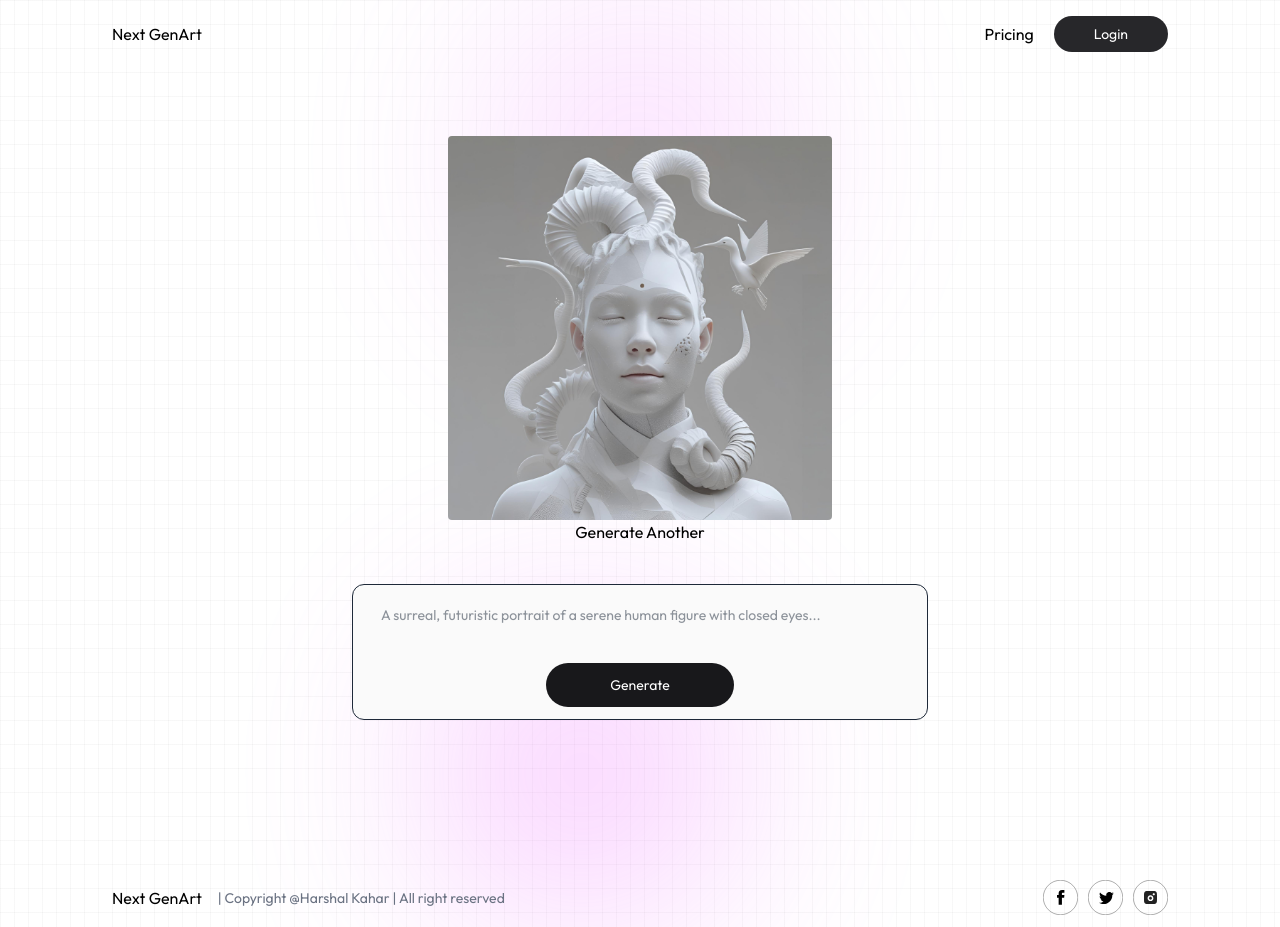
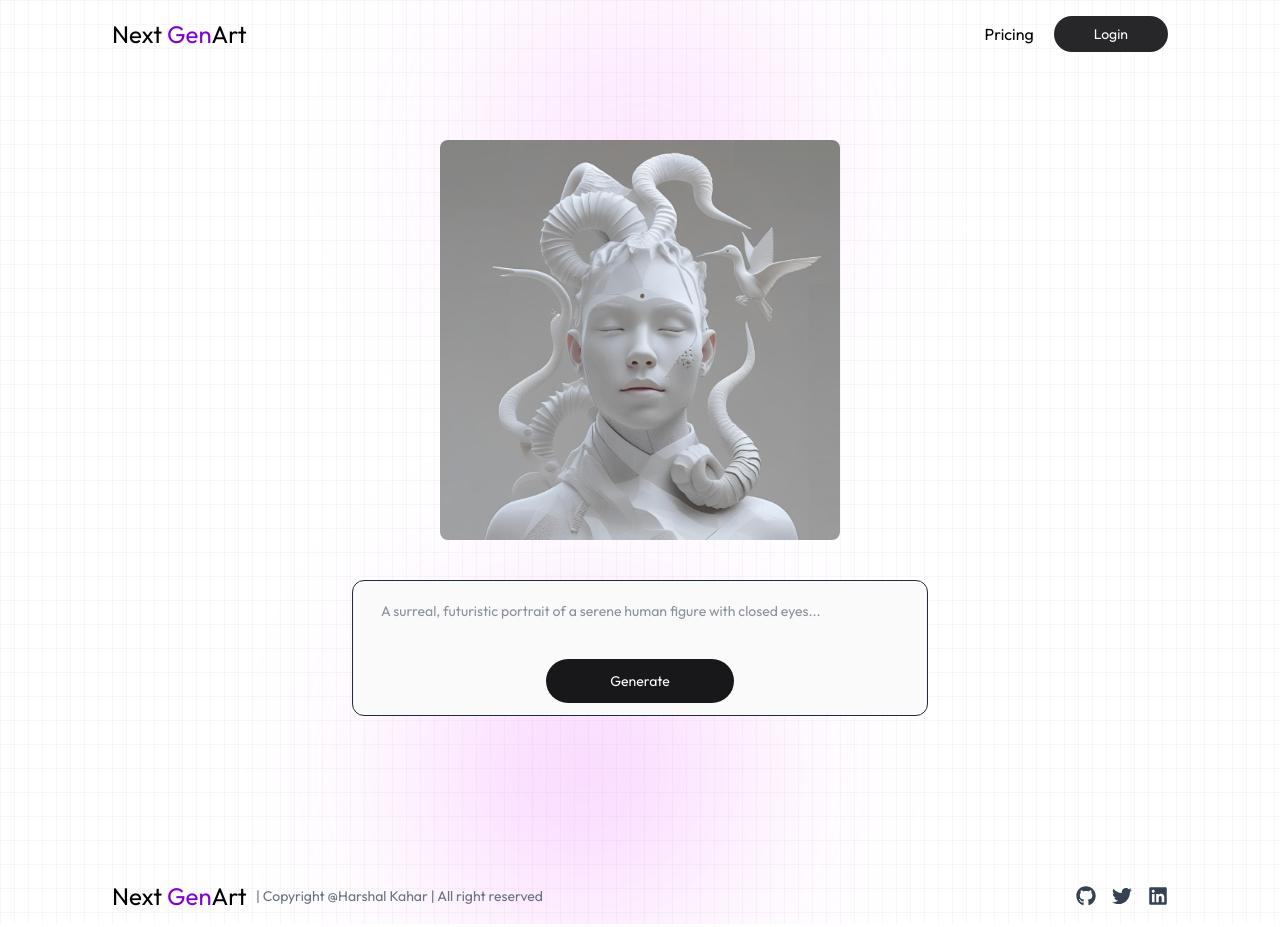
Before and after one commit to harshal255/next-genart, a Next.js app in the folder client/: page /result in a window 1280 px wide. Built offline with nearby package versions, Linux system fonts and the light colour scheme; no server answers.

Commit message:
image optimization with next/image

```diff
--- a/client/app/buy/page.tsx
+++ b/client/app/buy/page.tsx
@@ -1,5 +1,4 @@
 /* eslint-disable @typescript-eslint/no-explicit-any */
-/* eslint-disable @next/next/no-img-element */
 'use client';
 import React, { useContext } from "react";
 import { plans } from "@/app/assets";
@@ -79,7 +78,6 @@ const BuyCredit = () => {
             key={index}
             className="bg-white drop-shadow-sm rounded-lg py-12 px-8 text-gray-600 hover:scale-105 transition-all duration-500"
           >
-            {/* <img src={assets.logo_icon} alt="" width={40} /> */}
             <p className="mt-3 mb-1 font-semibold">{item.id}</p>
             <p className="text-sm">{item.desc}</p>
             <p className="mt-6">
--- a/client/app/layout.tsx
+++ b/client/app/layout.tsx
@@ -4,7 +4,7 @@ import "./globals.css";
 import AppContextProvider from "@/context/AppContext";
 import Navbar from "@/components/Navbar";
 import Footer from "@/components/Footer";
-import { toast, ToastContainer } from "react-toastify";
+import { ToastContainer } from "react-toastify";
 import 'react-toastify/dist/ReactToastify.css';
 import Script from "next/script";
 import { cookies } from "next/headers";
@@ -37,7 +37,7 @@ export default async function RootLayout({
       }
 
     } catch (error: any) {
-      toast.error(error.message);
+      console.log(error.message);
     }
   }
 
--- a/client/app/result/page.tsx
+++ b/client/app/result/page.tsx
@@ -1,10 +1,10 @@
-/* eslint-disable @next/next/no-img-element */
 'use client';
 import React, { FormEvent, useContext, useState } from "react";
 import { assets } from "@/app/assets";
 import { motion } from "framer-motion";
 import Loader from "@/components/Loader";
 import { AppContext } from "@/context/AppContext";
+import Image from "next/image";
 
 
 const Result = () => {
@@ -40,7 +40,15 @@ const Result = () => {
     >
       <div>
         <div className="relative">
-          <img src={image} alt="" className="max-w-sm rounded" />
+          <div className="relative w-64 h-64 sm:w-[400px] sm:h-[400px]">
+            <Image
+              src={image}
+              alt="Responsive image"
+              priority
+              fill
+              className="object-cover rounded-lg"
+            />
+          </div>
           <span
             className={`absolute bottom-0 left-0 h-1 bg-gradient-to-r from-pink-500 to-violet-500
               transition-all  ${loading ? "w-full duration-[10s]" : "w-0 duration-[0s]"
@@ -52,8 +60,6 @@ const Result = () => {
         )}
 
       </div>
-
-      <p>Generate Another</p>
       {!isImageLoaded && (
         <div className="flex flex-col w-full max-w-xl bg-neutral-50 text-gray-800 rounded-xl text-sm mt-10 border p-3">
           <textarea
--- a/client/components/Description.tsx
+++ b/client/components/Description.tsx
@@ -1,8 +1,8 @@
-/* eslint-disable @next/next/no-img-element */
 'use client';
 import React from "react";
 import { assets } from "@/app/assets";
 import { motion } from "framer-motion"
+import Image from "next/image";
 
 
 const Description = () => {
@@ -19,9 +19,13 @@ const Description = () => {
       <p className="text-gray-500 mb-8">Turn your imagination into visuals</p>
 
       <div className="flex flex-col gap-5 md:gap-14 md:flex-row items-center">
-        <img
+        <Image
           src={assets.sample_img_3}
           alt=""
+          width={400}
+          height={400}
+          quality={85}
+          loading="lazy"
           className="w-80 xl:w-96 rounded-lg"
         />
         <div>
--- a/client/components/Footer.tsx
+++ b/client/components/Footer.tsx
@@ -1,26 +1,40 @@
-/* eslint-disable @next/next/no-img-element */
 import React from "react";
-import { assets } from "@/app/assets";
-
+import { FaGithub, FaTwitter, FaLinkedin } from 'react-icons/fa';
 
 const Footer = () => {
   return (
     <div className="flex items-center justify-between gap-4 py-3 mt-20">
-      <div className="logo">
-        {/* <img
-            src={assets.MyLogo}
-            alt="Image failed to load"
-            className="w-full h-auto object-contain cursor-pointer"
-          /> */}
-        Next GenArt
+      <div className="w-20 sm:w-20 lg:w-32 logo text-2xl text-nowrap">
+        Next <span className="text-purple-700">Gen</span>Art
       </div>
       <p className="flex-1 border-gray-400 text-sm text-gray-500 max-sm:hidden">
         | Copyright @Harshal Kahar | All right reserved
       </p>
-      <div className="flex gap-2.5">
-        <img src={assets.facebook_icon} alt="" className="cursor-pointer" />
-        <img src={assets.twitter_icon} alt="" className="cursor-pointer" />
-        <img src={assets.instagram_icon} alt="" className="cursor-pointer" />
+      <div className="flex gap-4">
+        <a
+          href="https://github.com/harshal255"
+          target="_blank"
+          rel="noopener noreferrer"
+          className="text-xl text-gray-700 cursor-pointer transition-transform duration-200 hover:scale-110 hover:text-purple-700"
+        >
+          <FaGithub />
+        </a>
+        <a
+          href="https://twitter.com/harshalkahar389"
+          target="_blank"
+          rel="noopener noreferrer"
+          className="text-xl text-gray-700 cursor-pointer transition-transform duration-200 hover:scale-110 hover:text-purple-700"
+        >
+          <FaTwitter />
+        </a>
+        <a
+          href="https://www.linkedin.com/in/harshal-kahar-4115a321b/"
+          target="_blank"
+          rel="noopener noreferrer"
+          className="text-xl text-gray-700 cursor-pointer transition-transform duration-200 hover:scale-110 hover:text-purple-700"
+        >
+          <FaLinkedin />
+        </a>
       </div>
     </div>
   );
--- a/client/components/GenerateButton.tsx
+++ b/client/components/GenerateButton.tsx
@@ -5,6 +5,7 @@ import { assets } from "@/app/assets";
 import { motion } from 'framer-motion'
 import { useRouter } from "next/navigation";
 import { AppContext } from "@/context/AppContext";
+import Image from "next/image";
 
 
 const GenerateButton = () => {
@@ -34,7 +35,12 @@ const GenerateButton = () => {
         onClick={onClickHandler}
       >
         Generate Images
-        <img src={assets.star_group} alt="" className="h-6" />
+        <Image
+          width={25}
+          height={6}
+          loading="lazy"
+          quality={10}
+          src={assets.star_group} alt="" className="h-6" />
       </button>
     </motion.div>
   );
--- a/client/components/Navbar.tsx
+++ b/client/components/Navbar.tsx
@@ -1,10 +1,10 @@
-/* eslint-disable @next/next/no-img-element */
 'use client';
 import React, { useContext, useState, useEffect } from "react";
 import { assets } from "@/app/assets";
 import Link from "next/link";
 import { AppContext } from "@/context/AppContext";
 import { useRouter } from "next/navigation";
+import Image from "next/image";
 
 const Navbar = () => {
   const { user, setShowLogin, logout, credit } = useContext(AppContext)!;
@@ -23,13 +23,8 @@ const Navbar = () => {
   return (
     <div className="flex items-center justify-between py-4">
       <Link href={"/"}>
-        <div className="w-20 sm:w-20 lg:w-32 logo">
-          {/* <img
-            src={assets.MyLogo}
-            alt="Image failed to load"
-            className="w-full h-auto object-contain cursor-pointer"
-          /> */}
-          Next GenArt
+        <div className="w-20 sm:w-20 lg:w-32 logo text-2xl text-nowrap">
+          Next <span className="text-purple-700">Gen</span>Art
         </div>
       </Link>
 
@@ -43,7 +38,9 @@ const Navbar = () => {
               onClick={() => NavigateToBuy()}
               className="flex items-center gap-2 bg-blue-100 px-4 sm:px-6 py-1.5 sm:py-3 rounded-full hover:scale-105 transition-all duration-700"
             >
-              <img className="w-5" src={assets.credit_star} alt="" />
+              <Image width={5} height={5} className="w-5" src={assets.credit_star} alt=""
+                loading="lazy"
+                quality={75} />
               <p className="text-xs sm:text-sm font-medium text-black ">
                 Credit left : {credit}
               </p>
@@ -53,11 +50,9 @@ const Navbar = () => {
               {" ".concat(user.name!)}
             </p>
             <div className="relative group">
-              <img
-                src={assets.profile_icon}
-                alt=""
-                className="w-10 drop-shadow"
-              />
+              <Image width={10} height={10} className="w-10 drop-shadow" src={assets.profile_icon} alt=""
+                loading="lazy"
+                quality={75} />
               <div className="absolute hidden group-hover:block top-0 right-0 z-10 text-black rounded pt-12 ">
                 <ul className="list-none m-0 p-2 bg-white rounded-md text-sm drop-shadow-sm hover:bg-zinc-200 hver:text-black">
                   <li
--- a/client/components/Steps.tsx
+++ b/client/components/Steps.tsx
@@ -4,6 +4,7 @@
 import React from "react";
 import { stepsData } from "@/app/assets";
 import { motion } from "framer-motion"
+import Image from "next/image";
 
 
 const Steps = () => {
@@ -24,7 +25,14 @@ const Steps = () => {
             key={index}
             className="flex items-center gap-4 p-5 px-8 bg-white rounded-lg shadow-md cursor-pointer hover:scale-[1.02] transition-all duration-300"
           >
-            <img src={item.icon} alt="" width={40} height={40} />
+            <Image
+              src={item.icon}
+              alt="Item Icon"
+              width={40}
+              height={40}
+              quality={50}
+              loading="lazy"
+            />
             <div>
               <h2
                 className="text-cl font-med
--- a/client/components/Testimonials.tsx
+++ b/client/components/Testimonials.tsx
@@ -3,6 +3,7 @@
 import React from "react";
 import { assets, testimonialsData } from "@/app/assets";
 import { motion } from 'framer-motion'
+import Image from "next/image";
 
 const Testimonials = () => {
   return (
@@ -24,9 +25,13 @@ const Testimonials = () => {
             className="bg-white/20 p-12 rounded-lg shadow-md w-80 m-auto cursor-pointer hover:scale-[1.02] transition-all duration-300"
           >
             <div className="flex flex-col items-center ">
-              <img
+              <Image
                 src={testimonial.image}
-                alt=""
+                alt="User"
+                width={56}
+                height={56}
+                quality={50}
+                loading="lazy"
                 className="rounded-full w-14"
               />
               <h2>{testimonial.name}</h2>
@@ -35,10 +40,14 @@ const Testimonials = () => {
                 {Array(testimonial.stars)
                   .fill(" ")
                   .map((_, starIndex) => (
-                    <img
+                    <Image
                       src={assets.rating_star}
+                      alt="Rating Star"
+                      width={16}
+                      height={16}
+                      quality={50}
+                      loading="lazy"
                       key={`star-${index}-${starIndex}`}
-                      alt=""
                     />
                   ))}
               </div>
--- a/client/package.json
+++ b/client/package.json
@@ -10,11 +10,13 @@
   },
   "dependencies": {
     "@types/js-cookie": "^3.0.6",
+    "@types/react-icons": "^2.2.7",
     "framer-motion": "^12.15.0",
     "js-cookie": "^3.0.5",
     "next": "15.3.2",
     "react": "^19.0.0",
     "react-dom": "^19.0.0",
+    "react-icons": "^5.5.0",
     "react-spinners": "^0.17.0",
     "react-toastify": "^11.0.5"
   },
```
Also changed, not shown: client/components/Header.tsx (+21 -5 lines), client/components/Login.tsx (+38 -7 lines), 1 other file (tests, documents, lock files or other folders).
